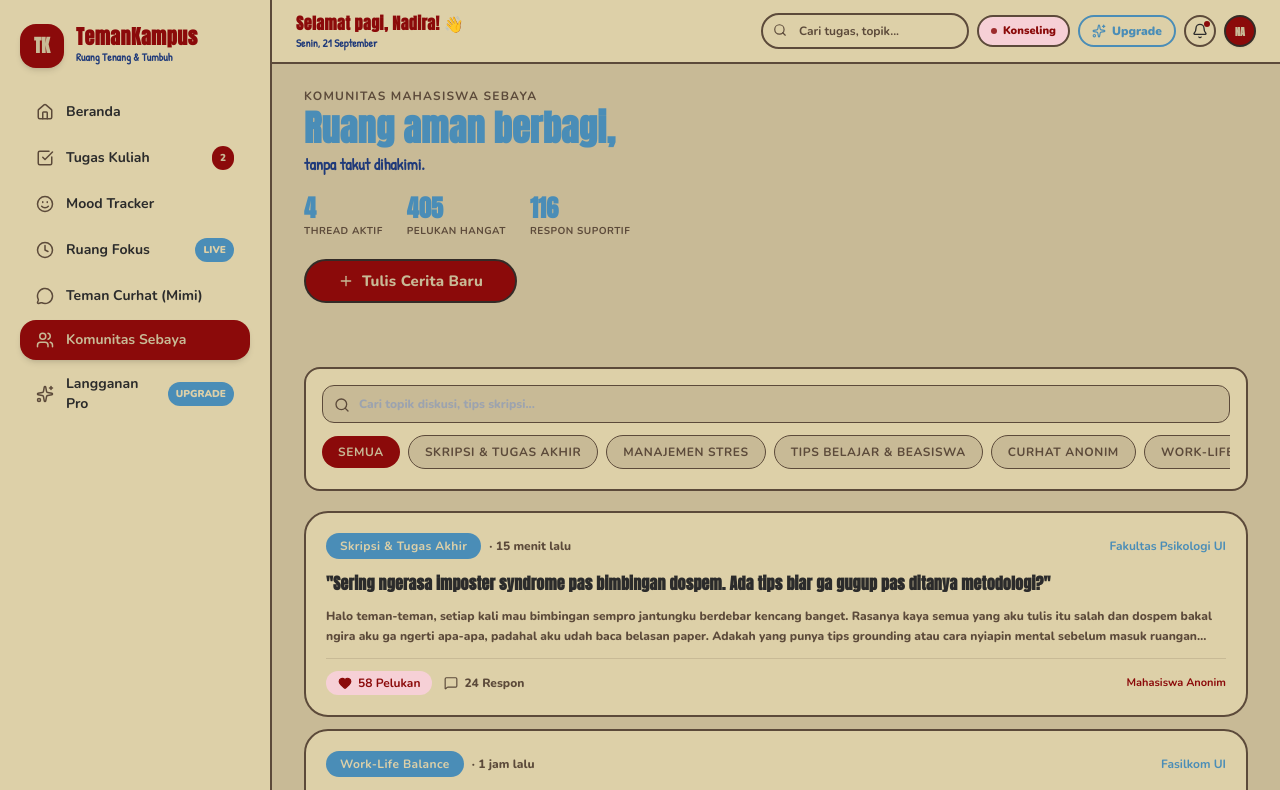
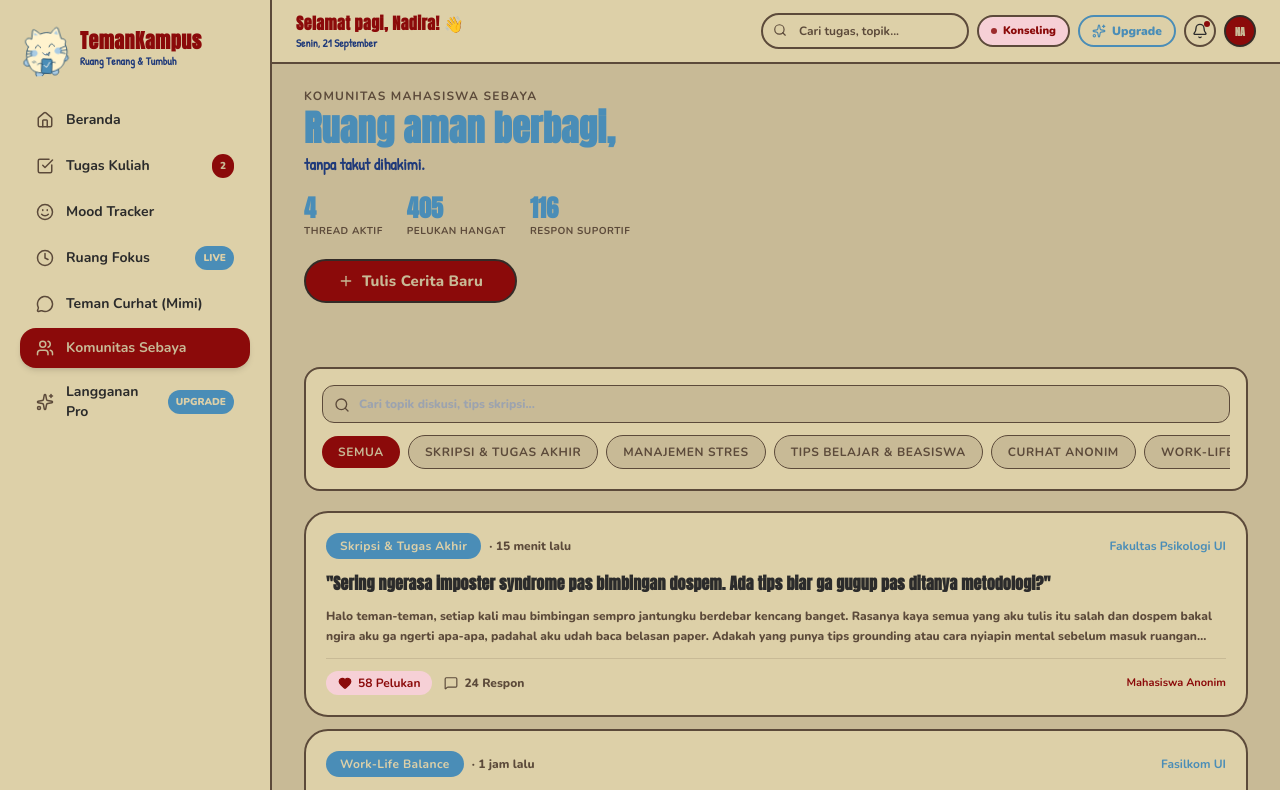
Before and after one commit to Mystxnla/web-temankampus, a React (Vite) app: page /community in a window 1280 px wide. Shown: the top 790 px of the page. Built offline with nearby package versions, Linux system fonts and the light colour scheme.

Commit message:
feat: add kucing mascot next to TemanKampus logo in sidebar and topbar

```diff
--- a/src/components/layout/Sidebar.jsx
+++ b/src/components/layout/Sidebar.jsx
@@ -3,6 +3,7 @@ import { NavLink, Link } from 'react-router-dom';
 import { Home, CheckSquare, Smile, Clock, MessageCircle, Users, Sparkles } from 'lucide-react';
 import { useAuth } from '../../context/AuthContext';
 import { useTasks } from '../../context/TaskContext';
+import KucingMascot from '../KucingMascot';
 
 const Sidebar = () => {
   const { user } = useAuth();
@@ -31,12 +32,10 @@ const Sidebar = () => {
     >
       <div className="space-y-6">
         {/* Brand */}
-        <Link to="/dashboard" className="flex items-center gap-3 group mt-1">
-          <div
-            className="w-11 h-11 rounded-2xl flex items-center justify-center font-display text-lg shadow-md shrink-0 group-hover:scale-105 transition-transform"
-            style={{ backgroundColor: '#8B0A0A', color: '#C8BA96' }}
-          >
-            TK
+        <Link to="/dashboard" className="flex items-center gap-2 group mt-1">
+          {/* Maskot kecil di sebelah logo */}
+          <div className="shrink-0 group-hover:scale-110 transition-transform">
+            <KucingMascot pose="happy" size={52} />
           </div>
           <div>
             <span className="font-display text-xl text-[#8B0A0A] tracking-wide block leading-none">
--- a/src/components/layout/Topbar.jsx
+++ b/src/components/layout/Topbar.jsx
@@ -2,6 +2,7 @@ import React from 'react';
 import { Link } from 'react-router-dom';
 import { Search, Bell, ShieldAlert, Sparkles } from 'lucide-react';
 import { useAuth } from '../../context/AuthContext';
+import KucingMascot from '../KucingMascot';
 
 const Topbar = ({ onOpenHelp }) => {
   const { user } = useAuth();
@@ -29,12 +30,9 @@ const Topbar = ({ onOpenHelp }) => {
     >
       {/* Greeting */}
       <div className="flex items-center gap-3">
-        {/* Mobile logo */}
-        <div
-          className="w-8 h-8 rounded-xl flex items-center justify-center font-display text-sm lg:hidden shadow-sm shrink-0"
-          style={{ backgroundColor: '#8B0A0A', color: '#C8BA96' }}
-        >
-          TK
+        {/* Mobile logo — kucing kecil */}
+        <div className="shrink-0 lg:hidden">
+          <KucingMascot pose="happy" size={40} />
         </div>
         <div>
           <h1 className="font-display text-sm sm:text-base text-[#8B0A0A] leading-tight tracking-wide">
```
